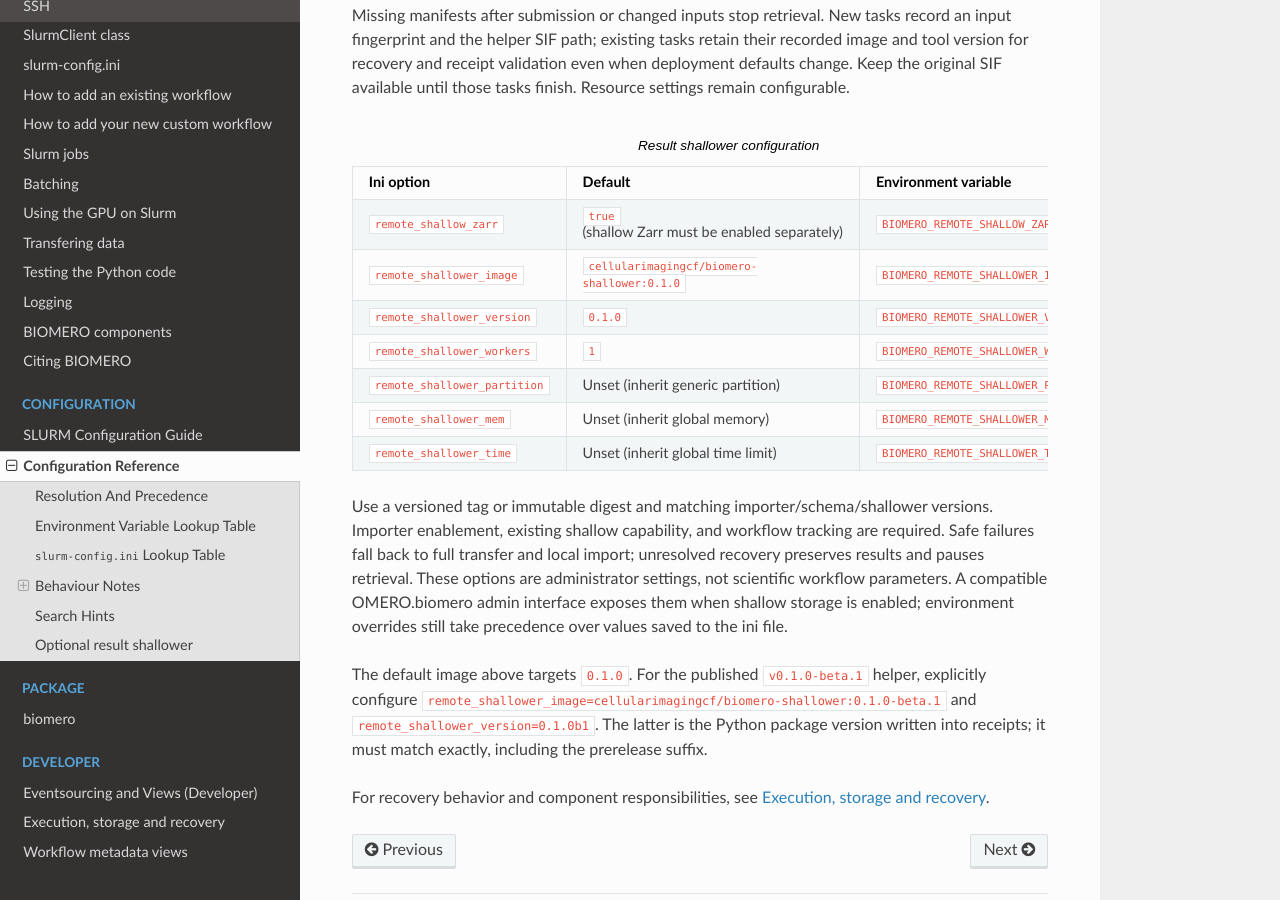
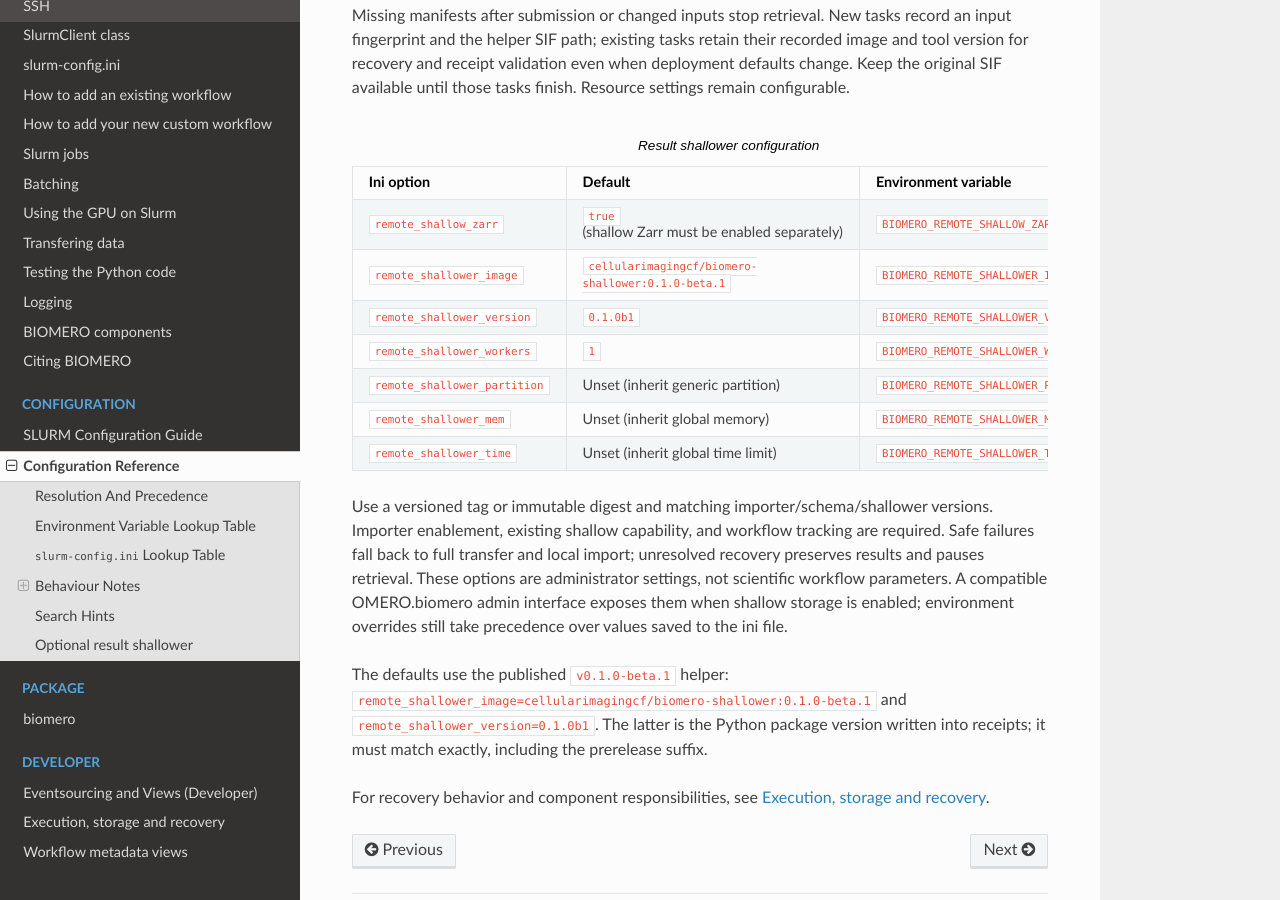
Before and after one commit to NL-BioImaging/biomero, a Sphinx documentation site: the page built from docs/configuration-reference.rst, in a window 1280 px wide and 900 px high, scrolled down 7070 px. Built offline with Sphinx 7.4.7 and the Read the Docs theme 3.1.0, drawn with Linux system fonts in a browser that asks for light colours; pages that are not in the unit, such as notebooks, are missing from menus.

Commit message:
fix: require released importer and shallower beta versions

```diff
--- a/docs/configuration-reference.rst
+++ b/docs/configuration-reference.rst
@@ -478,10 +478,10 @@
      - ``true`` (shallow Zarr must be enabled separately)
      - ``BIOMERO_REMOTE_SHALLOW_ZARR``
    * - ``remote_shallower_image``
-     - ``cellularimagingcf/biomero-shallower:0.1.0``
+     - ``cellularimagingcf/biomero-shallower:0.1.0-beta.1``
      - ``BIOMERO_REMOTE_SHALLOWER_IMAGE``
    * - ``remote_shallower_version``
-     - ``0.1.0``
+     - ``0.1.0b1``
      - ``BIOMERO_REMOTE_SHALLOWER_VERSION``
    * - ``remote_shallower_workers``
      - ``1``
@@ -504,8 +504,7 @@
 OMERO.biomero admin interface exposes them when shallow storage is enabled;
 environment overrides still take precedence over values saved to the ini file.
 
-The default image above targets ``0.1.0``. For the published
-``v0.1.0-beta.1`` helper, explicitly configure
+The defaults use the published ``v0.1.0-beta.1`` helper:
 ``remote_shallower_image=cellularimagingcf/biomero-shallower:0.1.0-beta.1`` and
 ``remote_shallower_version=0.1.0b1``. The latter is the Python package version
 written into receipts; it must match exactly, including the prerelease suffix.
--- a/pyproject.toml
+++ b/pyproject.toml
@@ -54,7 +54,7 @@
     "psycopg2-binary>=2.9.12"
 ]
 full = [
-    "biomero-importer[identity]>=1.5.0b5,<2",
+    "biomero-importer[identity]>=1.5.0b6,<2",
     "ezomero==3.2.3",
     "tifffile==2026.3.3",
     "scikit-image==0.25.2",
```
Also changed, not shown: docs/slurm-configuration.rst (+3 -4 lines), 2 other files.
